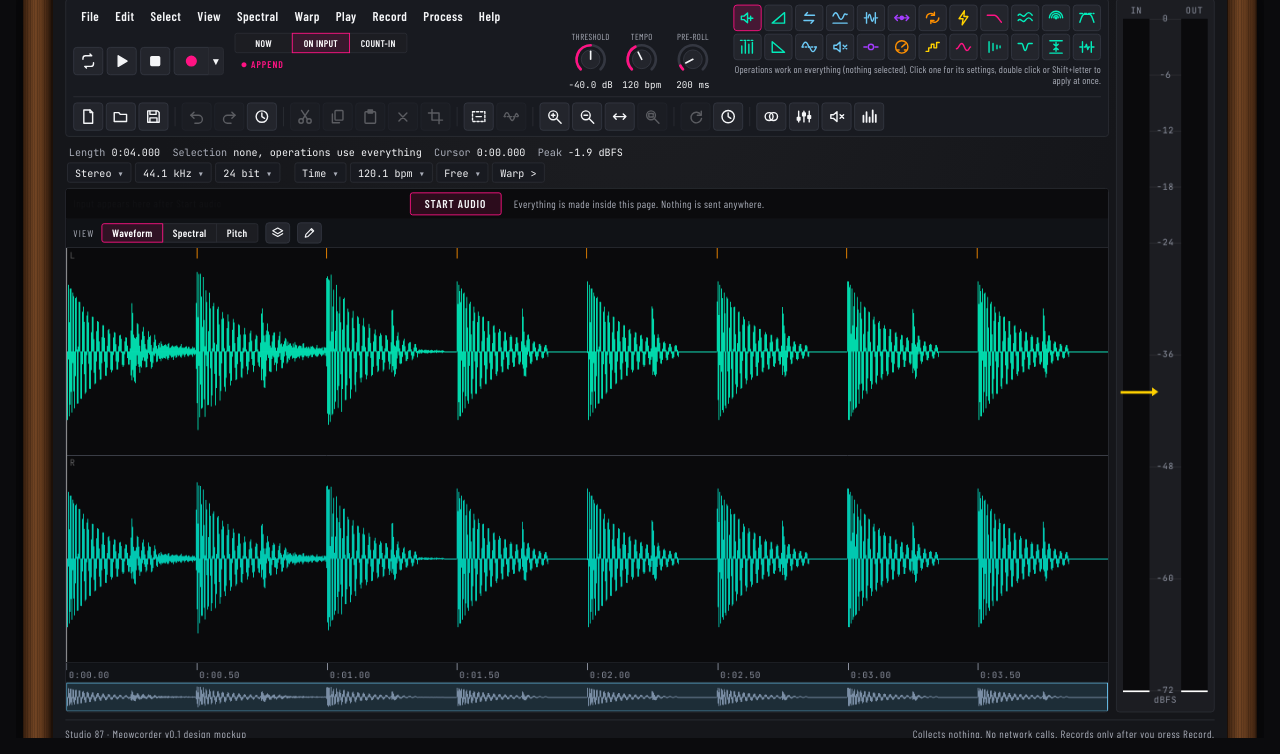
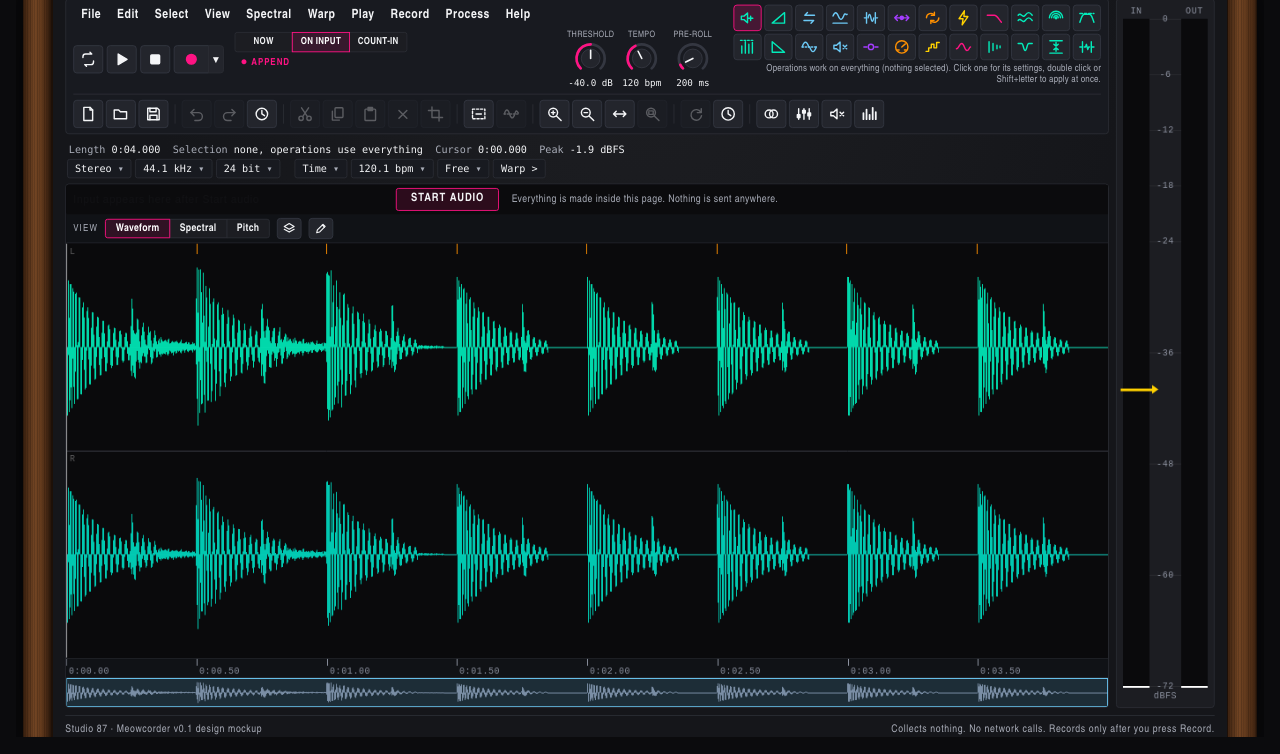
Before and after one commit to SpeakingColors/Meowcorder, a plain HTML site: page docs/mockups/Meowcorder.html in a window 1280 px wide. Shown: the part 73-827 px from the top of the page. Drawn offline with nearby package versions, Linux system fonts and the light colour scheme; animation ran at ten frames a second.

Commit message:
Mockup: no external font request (system condensed and mono fonts as fallback), so the page contacts nobody
Co-Authored-By: Claude Sonnet 5.5 <noreply@anthropic.com>
Claude-Session: https://claude.ai/code/session_01XHBjgYZERKjb65C3zrRrwY

```diff
--- a/docs/mockups/Meowcorder.html
+++ b/docs/mockups/Meowcorder.html
@@ -1,7 +1,6 @@
 <!doctype html>
 <html lang="en"><head><meta charset="utf-8"><meta name="viewport" content="width=device-width,initial-scale=1,viewport-fit=cover"></head><body>
 <title>Meowcorder</title>
-<link rel="stylesheet" href="https://fonts.googleapis.com/css2?family=Barlow+Condensed:wght@400;600;700&family=JetBrains+Mono&display=swap">
 <meta name="claude:viewport-fit-sides" content="cover">
 <style>
 :root {
--- a/docs/mockups/meowcorder.src.html
+++ b/docs/mockups/meowcorder.src.html
@@ -1,5 +1,4 @@
 <title>Meowcorder</title>
-<link rel="stylesheet" href="https://fonts.googleapis.com/css2?family=Barlow+Condensed:wght@400;600;700&family=JetBrains+Mono&display=swap">
 <meta name="claude:viewport-fit-sides" content="cover">
 <style>
 :root {
```
